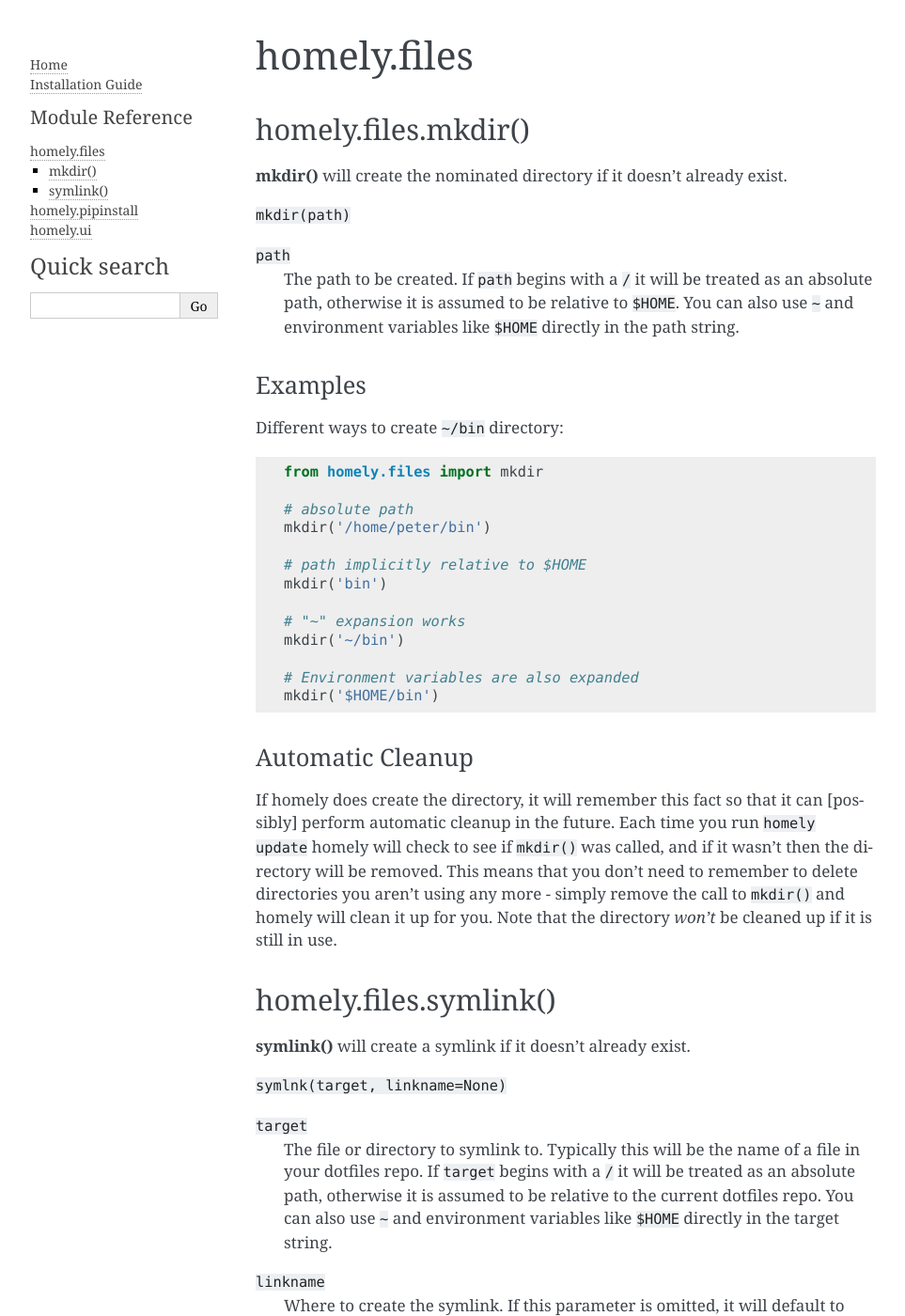
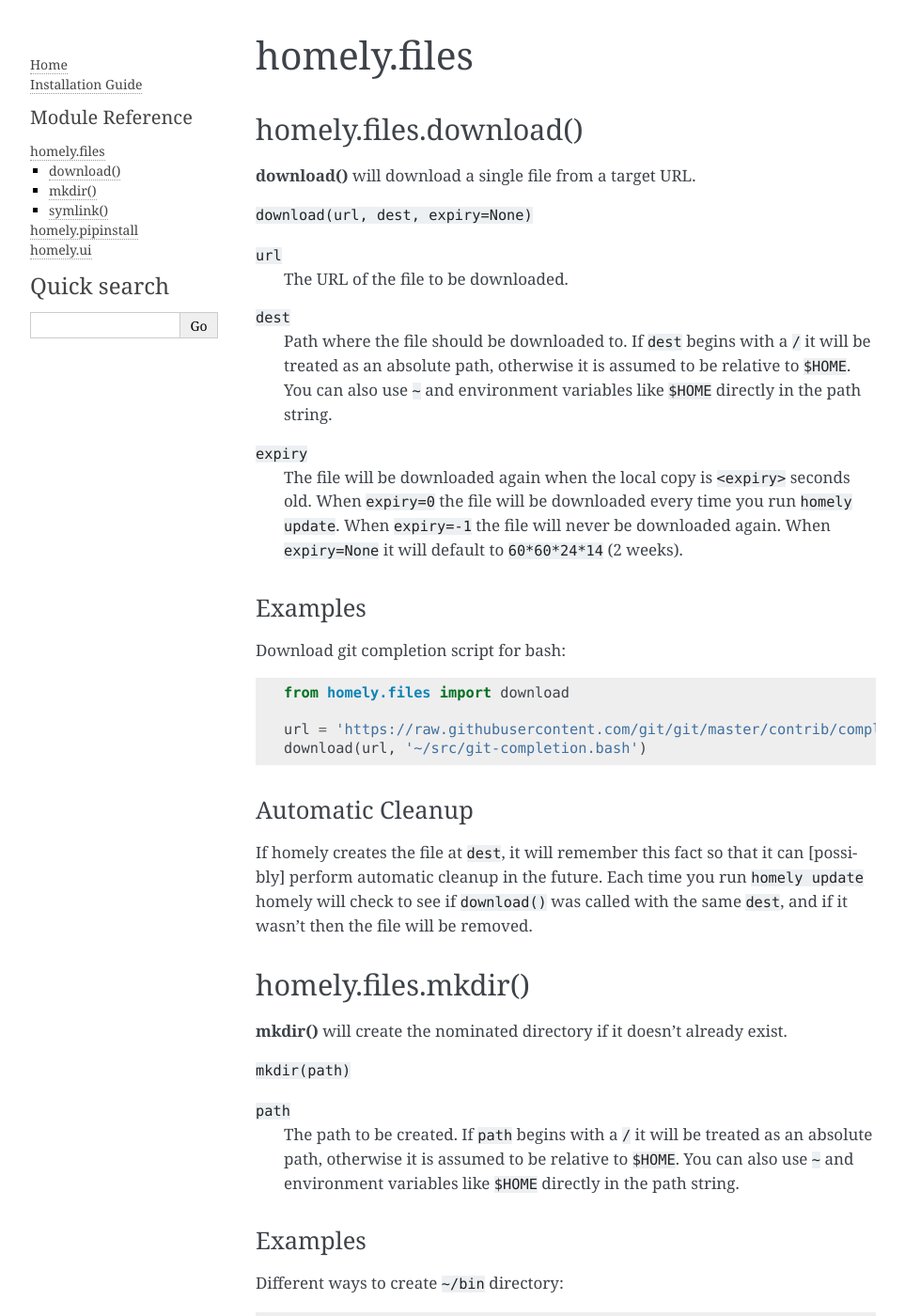
Before and after one commit to phodge/homely, a Sphinx documentation site: the page built from docs/ref/files.rst, in a window 1280 px wide and 1400 px high. Shown: the whole window at 94% size, without its empty margins (148-1111 px from the left). Built offline with Sphinx 7.4.7, drawn with Linux system fonts in a browser that asks for light colours; the version number could not be read and is left out.

Commit message:
docs/ref/files: added download() docs

```diff
--- a/docs/ref/files.rst
+++ b/docs/ref/files.rst
@@ -1,5 +1,46 @@
 homely.files
 ============
+
+
+homely.files.download()
+-----------------------
+
+**download()** will download a single file from a target URL.
+
+``download(url, dest, expiry=None)``
+
+``url``
+    The URL of the file to be downloaded.
+``dest``
+    Path where the file should be downloaded to. If ``dest`` begins with a
+    ``/`` it will be treated as an absolute path, otherwise it is assumed to be
+    relative to ``$HOME``.  You can also use ``~`` and environment variables
+    like ``$HOME`` directly in the path string.
+``expiry``
+    The file will be downloaded again when the local copy is ``<expiry>``
+    seconds old. When ``expiry=0`` the file will be downloaded every time you
+    run ``homely update``. When ``expiry=-1`` the file will never be downloaded
+    again. When ``expiry=None`` it will default to ``60*60*24*14`` (2 weeks).
+
+
+Examples
+^^^^^^^^
+
+Download git completion script for bash::
+
+    from homely.files import download
+
+    url = 'https://raw.githubusercontent.com/git/git/master/contrib/completion/git-completion.bash'
+    download(url, '~/src/git-completion.bash')
+
+
+Automatic Cleanup
+^^^^^^^^^^^^^^^^^
+
+If homely creates the file at ``dest``, it will remember this fact so that it can
+[possibly] perform automatic cleanup in the future. Each time you run ``homely
+update`` homely will check to see if ``download()`` was called with the same
+``dest``, and if it wasn't then the file will be removed.
 
 
 homely.files.mkdir()
@@ -40,12 +81,12 @@ Automatic Cleanup
 
 If homely does create the directory, it will remember this fact so that it can
 [possibly] perform automatic cleanup in the future. Each time you run
-``homely update``
-homely will check to see if ``mkdir()`` was called, and if it wasn't then the
-directory will be removed. This means that you don't need to remember to delete
-directories you aren't using any more - simply remove the call to ``mkdir()``
-and homely will clean it up for you. Note that the directory *won't* be cleaned
-up if it is still in use.
+``homely update`` homely will check to see if ``mkdir()`` was called, and if it
+wasn't then the directory will be removed. This means that you don't need to
+remember to delete directories you aren't using any more - simply remove the
+call to ``mkdir()`` and homely will clean it up for you. Note that the
+directory *won't* be cleaned up if it is still in use.
+
 
 
 homely.files.symlink()
@@ -92,10 +133,9 @@ Automatic Cleanup
 
 If homely creates the symlink, it will remember this fact so that it can
 [possibly] perform automatic cleanup in the future. Each time you run
-``homely update``
-homely will check to see if ``symlink()`` was called with the same
-target/linkname, and if it wasn't then the symlink will be removed. This means
-that you don't need to remember to delete symlinks you aren't using any more -
-simply remove the call to ``symlink()`` and homely will clean it up for you.
-Note that the symlink *won't* be cleaned up if it has been modified by
+``homely update`` homely will check to see if ``symlink()`` was called with the
+same target/linkname, and if it wasn't then the symlink will be removed. This
+means that you don't need to remember to delete symlinks you aren't using any
+more - simply remove the call to ``symlink()`` and homely will clean it up for
+you.  Note that the symlink *won't* be cleaned up if it has been modified by
 something other than homely, or replaced with a regular file or directory.
```
